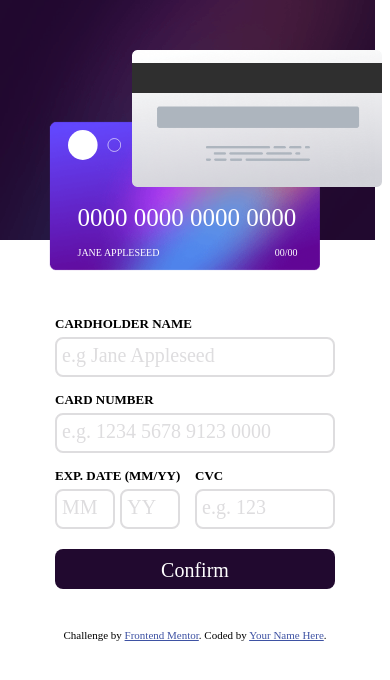
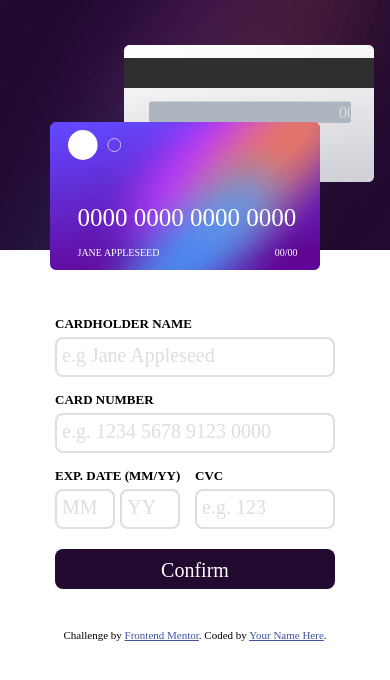
Before and after one commit to He-zekiah/interactive-card-details-form, a plain HTML site: page index.html in a window 390 px wide. Drawn offline with Linux system fonts and the light colour scheme; a web font is replaced by a local one.

Commit message:
Responsiveness

```diff
--- a/style.css
+++ b/style.css
@@ -15,10 +15,11 @@
     align-items: center;
     background-image: url(./images/bg-main-desktop.png);
     background-repeat: no-repeat;
+    background-size: contain;
 }
 
 .content {
-    width: 100vw;
+    /* width: 100vw; */
     display: flex;
     justify-content: center;
     align-items: center;
@@ -198,6 +199,7 @@
         flex-direction: column;
         background-image: url(./images/bg-main-mobile.png);
         background-repeat: no-repeat;
+        background-size: contain;
         padding-top: 30px;
         padding-bottom: 30px;
         overflow: auto;
@@ -219,9 +221,8 @@
 
     .con__img3 {
         width: 250px;
-        top: 50px;
-        right: 8px;
-        position: absolute;
+        top: 45px;
+        right: 28%;
     }
 
     .card {
@@ -239,11 +240,12 @@
         top: 60px;
         right: 20px;
         position: relative;
+        z-index: 2;
     }
 
     .code {
-        color: #fff;
-        position: relative;
+        top: -10.2em;
+        left: 14em;
     }
 
     .logo {
@@ -270,10 +272,7 @@
 
     .front {
         position: absolute;
-    }
-
-    .back {
-        /* position: absolute; */
+        z-index: 1;
     }
 
     .name {
@@ -322,3 +321,25 @@
         padding: 5px;
     }
 }
+
+@media screen and (max-width: 425px) {
+    .con__img3 {
+        right: 4%;
+    }
+
+    .code {
+        left: 16em;
+    }
+}
+
+@media screen and (max-width: 375px) {
+    .code {
+        left: 14.5em
+    }
+}
+
+@media screen and (max-width: 320px) {
+    .code {
+        left: 13em
+    }
+}
```
Also changed, not shown: index.html (+16 -6 lines).
